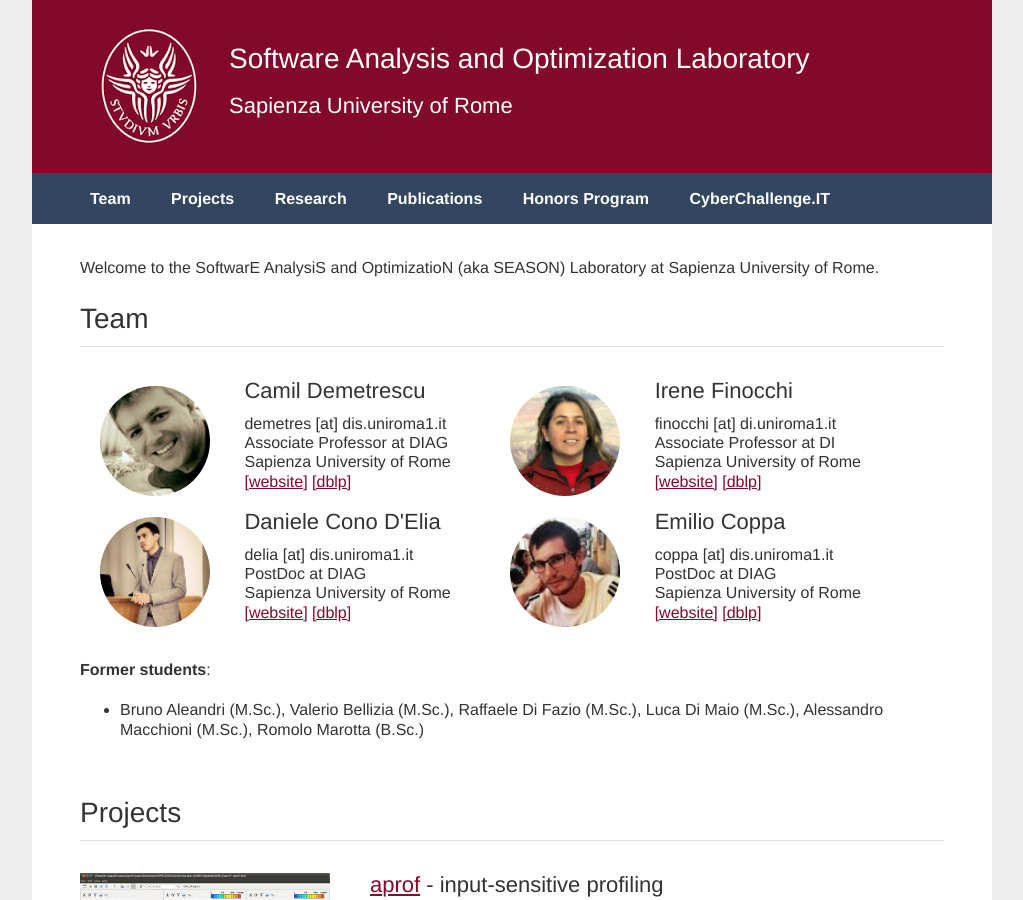
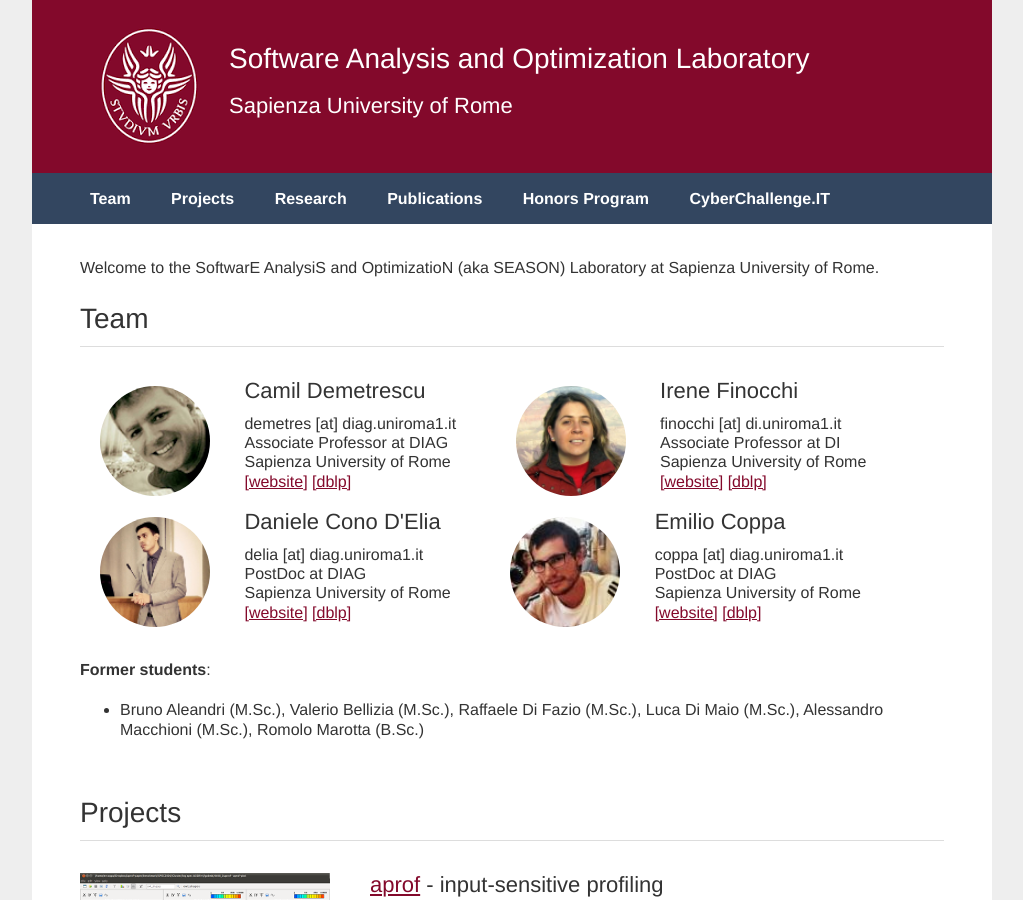
Before and after one commit to season-lab/season-lab.github.io, a Jekyll site: the page built from index.html, in a window 1280 px wide and 900 px high. Shown: the whole window, without its empty margins (128-1151 px from the left). Built offline with Jekyll 4.4.1, drawn with Linux system fonts in a browser that asks for light colours.

Commit message:
Update index.html

```diff
--- a/index.html
+++ b/index.html
@@ -18,7 +18,7 @@
 
             <div class="profile-desc">
               <h3>Camil Demetrescu</h3>
-              demetres [at] dis.uniroma1.it<br/>
+              demetres [at] diag.uniroma1.it<br/>
               Associate Professor at DIAG <br/>
               Sapienza University of Rome<br/>
               <a href="http://www.dis.uniroma1.it/~demetres/">[website]</a> <a href="http://dblp.uni-trier.de/pers/hd/d/Demetrescu:Camil">[dblp]</a>
@@ -50,7 +50,7 @@
 
             <div class="profile-desc">
               <h3>Daniele Cono D'Elia</h3>
-              delia [at] dis.uniroma1.it<br/>
+              delia [at] diag.uniroma1.it<br/>
               PostDoc at DIAG <br/>
               Sapienza University of Rome<br/>
               <a href="http://www.dis.uniroma1.it/~delia/">[website]</a> <a href="http://dblp.uni-trier.de/pers/hd/d/D=Elia:Daniele_Cono">[dblp]</a>
@@ -64,7 +64,7 @@
 
             <div class="profile-desc">
               <h3>Emilio Coppa</h3>
-              coppa [at] dis.uniroma1.it<br/>
+              coppa [at] diag.uniroma1.it<br/>
               PostDoc at DIAG <br/>
               Sapienza University of Rome<br/>
               <a href="http://ecoppa.github.io">[website]</a> <a href="http://dblp.uni-trier.de/pers/hd/c/Coppa:Emilio">[dblp]</a>
```
